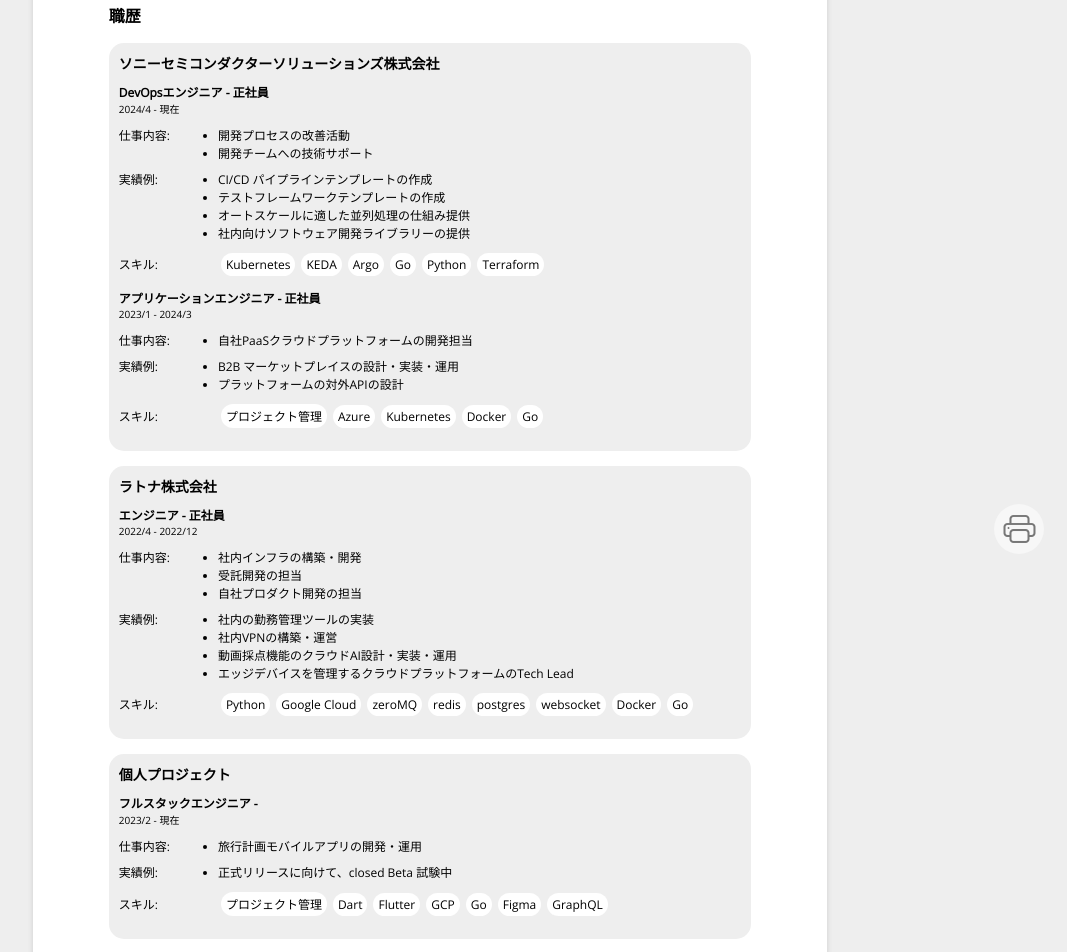
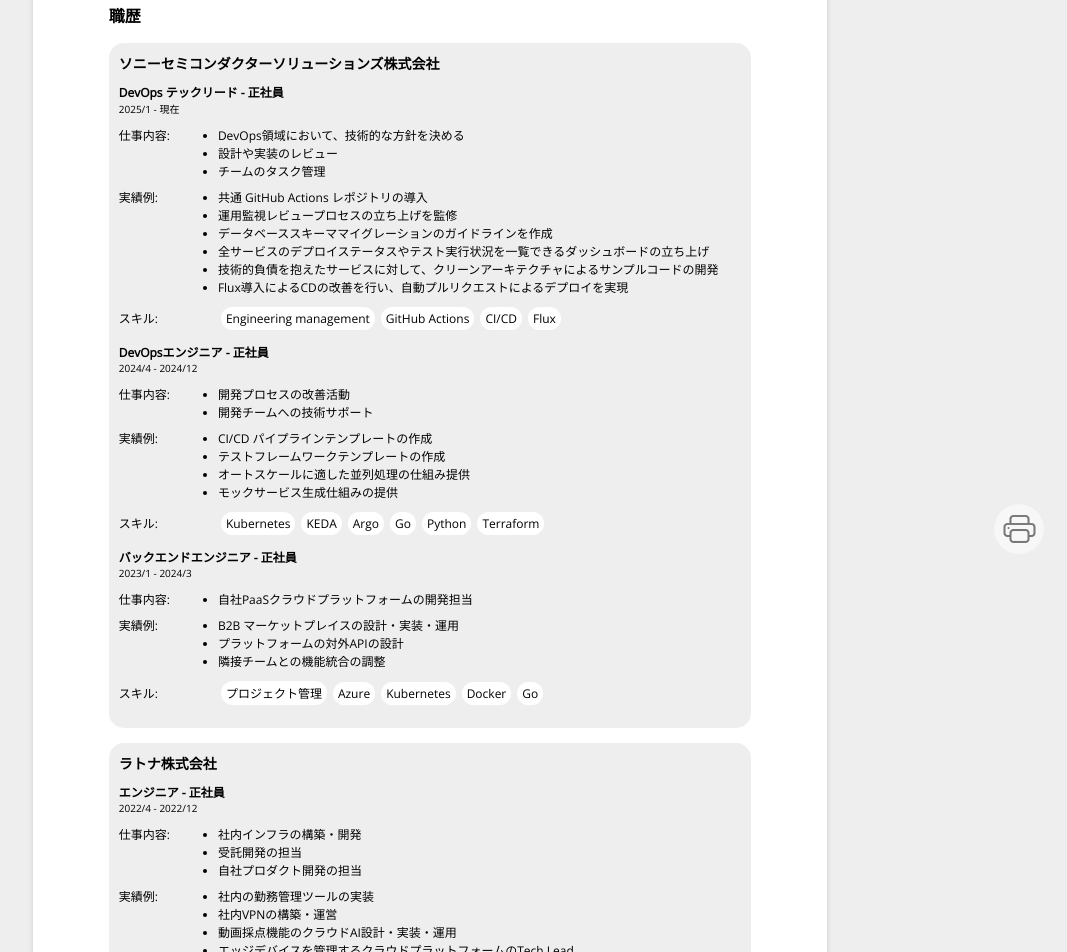
Before and after one commit to kylelmh/cv-html, a Vue app: page / in a window 1280 px wide. Shown: the part 220-1172 px from the top of the page, without its empty margins (210-1277 px from the left). Built offline with nearby package versions, Linux system fonts and the light colour scheme.

Commit message:
feat: updated CV

```diff
--- a/src/components/SkillSet.vue
+++ b/src/components/SkillSet.vue
@@ -3,7 +3,7 @@
 </script>
 
 <template>
-<div class="p__section">
+<div class="p__section u-nobreak">
   <h2> {{$t("skills")}} </h2>
   <div class="p__section u-mb10" v-if="skills.languages">
     <h4 class="u-mb10"> {{$t("languages")}} </h4>
--- a/src/json/en/employment.json
+++ b/src/json/en/employment.json
@@ -4,9 +4,34 @@
       "name": "Sony Semicondutor Solutions Corporation",
       "positions": [
         {
+          "name": "DevOps Tech Lead",
+          "start": "2025/1",
+          "end": "Current",
+          "status": "Full-time",
+          "description": [
+            "Provide overall technical direction for DevOps practices",
+            "Review technical designs and implementations",
+            "Manage tasks for cross national teams"
+          ],
+          "examples": [
+            "Introduced a shared repository for reusable GitHub Actions",
+            "Advised the creation of operation review checksheet for new services",
+            "Created guidelines for database schema migrations",
+            "Started a dashboard showing deployment status and health of all services to encourage CI/CD",
+            "Developed sample code with clean architecture for a service with technical debt",
+            "Improved CD with Flux by introducing automated pull requests to deploy"
+          ],
+          "skills": [
+            "Engineering management",
+            "GitHub Actions",
+            "CI/CD",
+            "Flux"
+          ]
+        },
+        {
           "name": "DevOps Engineer",
           "start": "2024/4",
-          "end": "Current",
+          "end": "2024/12",
           "status": "Full-time",
           "description": [
             "Improving of process of software development",
@@ -16,7 +41,7 @@
             "Creation of CI/CD pipeline templates",
             "Creation of testing framework templates",
             "Providing parallel processing mechanisms suitable for autoscaling",
-            "Providing software development libraries for internal use"
+            "Created tooling to automated the creation of mock services for integration testing"
           ],
           "skills": [
             "Kubernetes",
@@ -37,7 +62,8 @@
           ],
           "examples": [
             "Design, implementation, and operation of a B2B marketplace",
-            "Design & development of external facing APIs"
+            "Design & development of external facing APIs",
+            "Coordinating with adjacent teams for feature integration"
           ],
           "skills": [
             "Project Management",
@@ -65,9 +91,9 @@
           ],
           "examples": [
             "Creation of new company tool for attendance management in Django",
-            "Prototyping of edge device frontends in React",
-            "Maintenance of Ansible scripts for nvidia Jetson edge devices",
-            "Deployment of machine learning models with Docker and Kubernetes onto nvidia Jetson devices."
+            "Creation and operation of vpns for edge devices",
+            "Created an auto-scaling cloud AI application for scoring workouts via video feed",
+            "Served as technical lead for a platform managing edge devices"
           ],
           "skills": [
             "Python",
@@ -94,16 +120,18 @@
             "Development of a travel planning mobile app"
           ],
           "examples": [
+            "Created a mobile app with Flutter",
+            "Implemented a REST backend with Go",
             "Working towards official release, currently in closed beta"
           ],
           "skills": [
-            "Project Management",
             "Dart",
             "Flutter",
+            "Riverpod",
+            "Design Patterns",
             "GCP",
             "Go",
-            "Figma",
-            "GraphQL"
+            "Figma"
           ]
         }
       ]
--- a/src/json/ja/employment.json
+++ b/src/json/ja/employment.json
@@ -4,9 +4,34 @@
       "name": "ソニーセミコンダクターソリューションズ株式会社",
       "positions": [
         {
+          "name": "DevOps テックリード",
+          "start": "2025/1",
+          "end": "現在",
+          "status": "正社員",
+          "description": [
+            "DevOps領域において、技術的な方針を決める",
+            "設計や実装のレビュー",
+            "チームのタスク管理"
+          ],
+          "examples": [
+            "共通 GitHub Actions レポジトリの導入",
+            "運用監視レビュープロセスの立ち上げを監修",
+            "データベーススキーママイグレーションのガイドラインを作成",
+            "全サービスのデプロイステータスやテスト実行状況を一覧できるダッシュボードの立ち上げ",
+            "技術的負債を抱えたサービスに対して、クリーンアーキテクチャによるサンプルコードの開発",
+            "Flux導入によるCDの改善を行い、自動プルリクエストによるデプロイを実現"
+          ],
+          "skills": [
+            "Engineering management",
+            "GitHub Actions",
+            "CI/CD",
+            "Flux"
+          ]
+        },
+        {
           "name": "DevOpsエンジニア",
           "start": "2024/4",
-          "end": "現在",
+          "end": "2024/12",
           "status": "正社員",
           "description": [
             "開発プロセスの改善活動",
@@ -16,7 +41,7 @@
             "CI/CD パイプラインテンプレートの作成",
             "テストフレームワークテンプレートの作成",
             "オートスケールに適した並列処理の仕組み提供",
-            "社内向けソフトウェア開発ライブラリーの提供"
+            "モックサービス生成仕組みの提供"
           ],
           "skills": [
             "Kubernetes",
@@ -28,7 +53,7 @@
           ]
         },
         {
-          "name": "アプリケーションエンジニア",
+          "name": "バックエンドエンジニア",
           "start": "2023/1",
           "end": "2024/3",
           "status": "正社員",
@@ -37,7 +62,8 @@
           ],
           "examples": [
             "B2B マーケットプレイスの設計・実装・運用",
-            "プラットフォームの対外APIの設計"
+            "プラットフォームの対外APIの設計",
+            "隣接チームとの機能統合の調整"
           ],
           "skills": [
             "プロジェクト管理",
@@ -93,16 +119,18 @@
             "旅行計画モバイルアプリの開発・運用"
           ],
           "examples": [
+            "Flutter でモバイルアプリを実装",
+            "Go で REST APIバックエンドを実装",
             "正式リリースに向けて、closed Beta 試験中"
           ],
           "skills": [
-            "プロジェクト管理",
             "Dart",
             "Flutter",
+            "Riverpod",
+            "Design Patterns",
             "GCP",
             "Go",
-            "Figma",
-            "GraphQL"
+            "Figma"
           ]
         }
       ]
--- a/stylesheets/utils.scss
+++ b/stylesheets/utils.scss
@@ -1,26 +1,31 @@
-@mixin u-mb($value){
+@mixin u-mb($value) {
   margin-bottom: 1px*$value !important;
 }
 
-@mixin u-ml($value){
+@mixin u-ml($value) {
   margin-left: 1px*$value !important;
 }
 
 @for $i from 1 through 20 {
-  .u-mb#{$i}{
+  .u-mb#{$i} {
     @include u-mb($i);
   }
 
-  .u-ml#{$i}{
+  .u-ml#{$i} {
     @include u-ml($i);
-  }}
+  }
+}
 
-@mixin u-fs($value){
+@mixin u-fs($value) {
   font-size: 1px*$value !important;
 }
 
 @for $i from 6 through 24 {
-  .u-fs#{$i}{
+  .u-fs#{$i} {
     @include u-fs($i);
   }
 }
+
+.u-nobreak {
+  break-inside: avoid !important;
+}
```
Also changed, not shown: stylesheets/cv.scss (+10 -3 lines).
